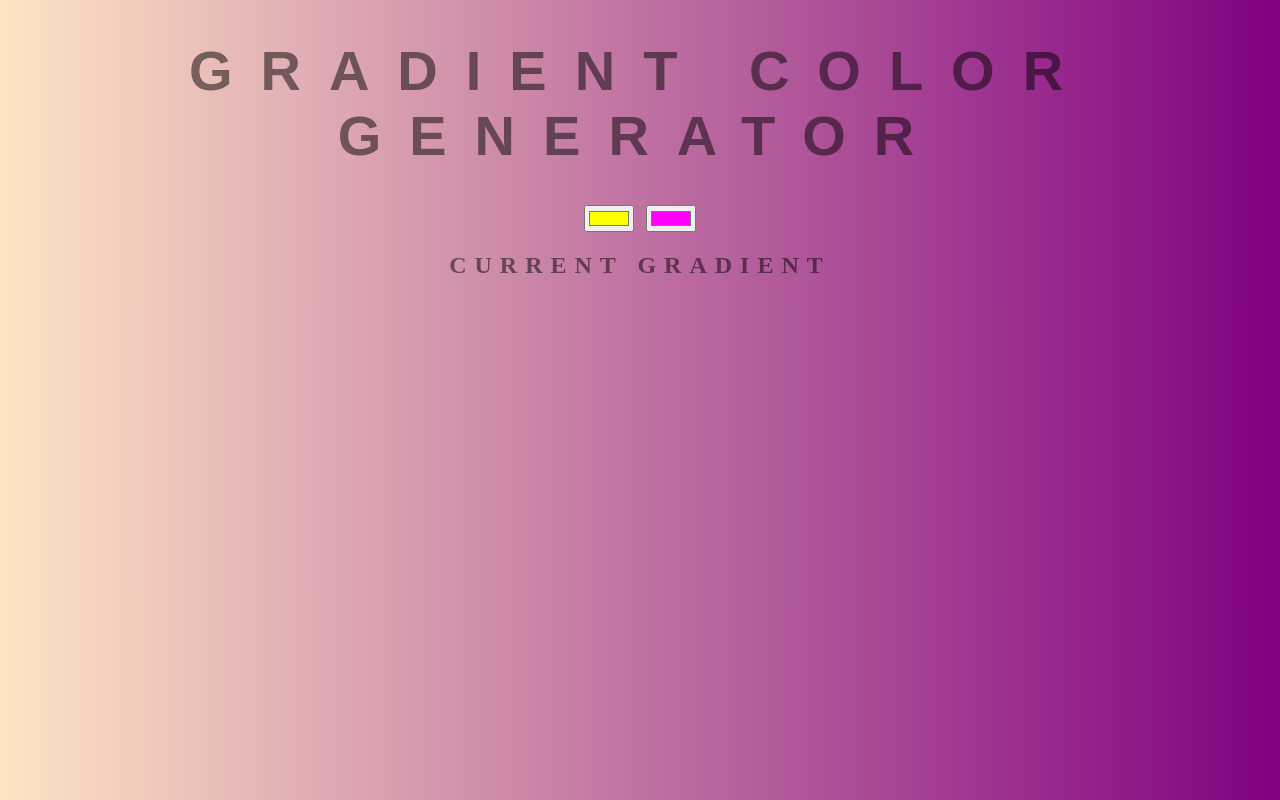
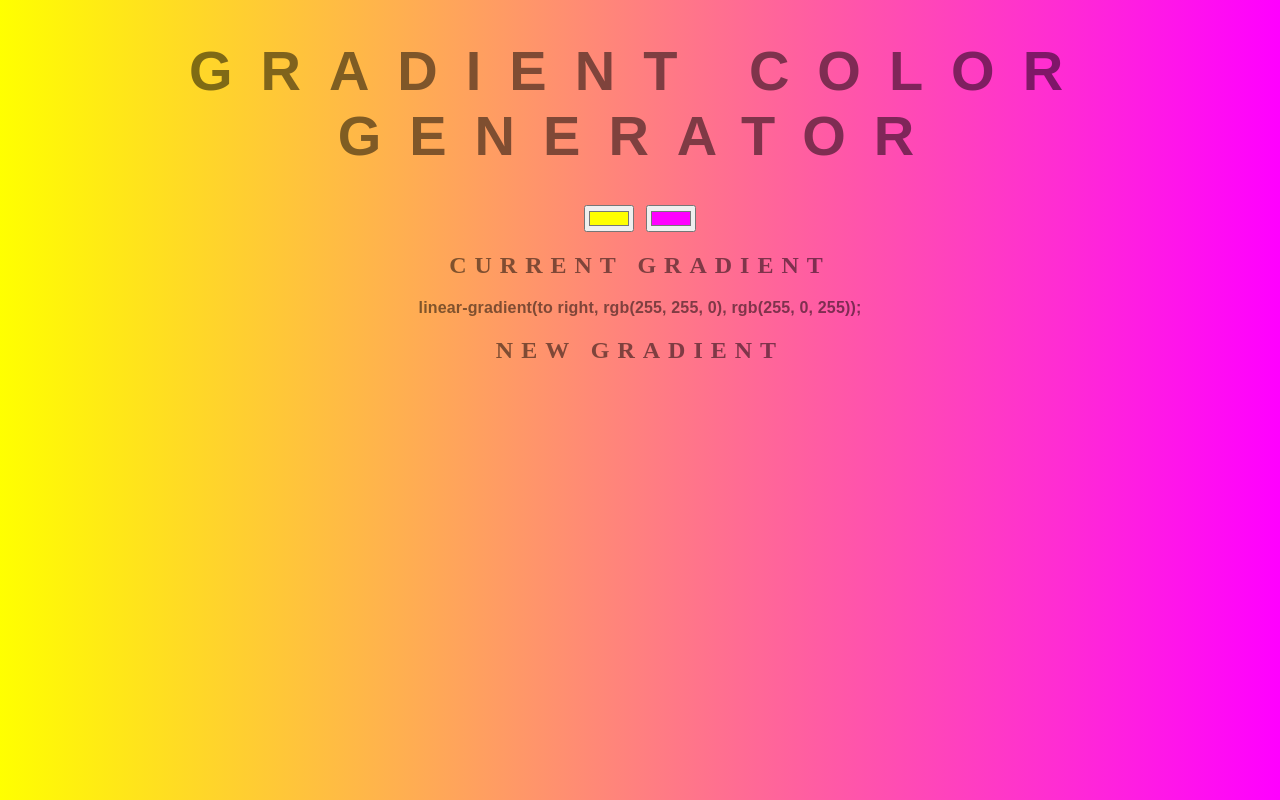
Before and after one commit to crissesoto/Gradient-Color-Generator-JS, a plain HTML site: page index.html in a window 1280 px wide. Drawn offline with Linux system fonts and the light colour scheme.

Commit message:
added atch the background generated on the first page load.

```diff
--- a/app.js
+++ b/app.js
@@ -2,14 +2,25 @@
 const body = document.getElementById("background");
 const color1 = document.querySelector(".color1");
 const color2 = document.querySelector(".color2");
-const colorTextGenerator = document.querySelector("h3");
+const newColorText = document.querySelector(".new");
+const currentColorText = document.querySelector(".current");
+const h2 = document.getElementById("h2-current");
+console.log(currentColorText);
+
+// initial color gradient text function
+const loadPage = () => {
+  body.style.background =
+    "linear-gradient(to right, " + color1.value + ", " + color2.value + ")";
+  currentColorText.textContent = body.style.background + ";";
+};
 
 // function gradient color generator
 const colorMixer = () => {
   body.style.background =
     "linear-gradient(to right, " + color1.value + ", " + color2.value + ")";
 
-  colorTextGenerator.textContent = body.style.background + ";";
+  h2.textContent = "Inital Gradient";
+  newColorText.textContent = body.style.background + ";";
 };
 
 // eventListeners input
--- a/index.html
+++ b/index.html
@@ -7,12 +7,14 @@
     <link rel="stylesheet" href="style.css" />
     <title>Background Generator</title>
   </head>
-  <body id="background">
+  <body id="background" onload="loadPage()">
     <h1>Gradient Color Generator</h1>
     <input type="color" class="color1" name="color1" value="#ffff00" />
     <input type="color" class="color2" name="color2" value="#ff00ff" />
-    <h2>Current Gradient</h2>
-    <h3></h3>
+    <h2 id="h2-current">Current Gradient</h2>
+    <h3 class="current"></h3>
+    <h2>New Gradient</h2>
+    <h3 class="new"></h3>
     <script src="app.js"></script>
   </body>
 </html>
```
